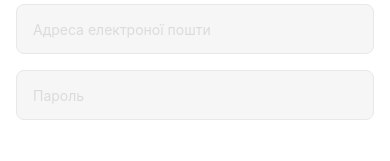
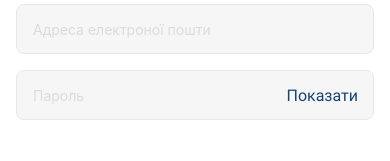
Before and after one commit to Maksym-Palii/ReactNativeFirst, a React Native app: screen / in a window 390 px wide. Shown: the part 516-677 px from the top of the page. Built offline with nearby package versions, Linux system fonts and the light colour scheme.

Commit message:
lesson-2 var-2

```diff
--- a/src/Screens/Segment/LoginScreen.jsx
+++ b/src/Screens/Segment/LoginScreen.jsx
@@ -18,14 +18,15 @@ const LoginScreen = () => {
         inputMode="email"
       />
 
-      {/* <Text style={styles.inputText}>Показати</Text> */}
-
+      <View>
         <TextInput
           style={styles.input}
           placeholder="Пароль"
           placeholderTextColor="#dbdbdb"
           secureTextEntry={true}
         />
+        <Text style={styles.inputText}>Показати</Text>
+      </View>
 
       <TouchableOpacity style={styles.btnTO}>
         <Text style={styles.btnTitle}>Увійти</Text>
@@ -70,6 +71,18 @@ const styles = StyleSheet.create({
     justifyContent: "center",
     backgroundColor: "#f6f6f6",
   },
+  inputText: {
+    position: "absolute",
+    right: 16,
+    top: 16,
+
+    fontFamily: "Roboto-R-400",
+
+    fontWeight: 400,
+    fontSize: 16,
+    lineHeight: 19,
+    color: "#1B4371",
+  },
 
   btnTO: {
     marginTop: 43 - 16,
--- a/src/Screens/Segment/RegistrationScreen.jsx
+++ b/src/Screens/Segment/RegistrationScreen.jsx
@@ -30,14 +30,15 @@ const RegistrationScreen = () => {
         inputMode="email"
       />
 
-      {/* <Text style={styles.inputText}>Показати</Text> */}
-
+      <View>
         <TextInput
           style={styles.input}
           placeholder="Пароль"
           placeholderTextColor="#dbdbdb"
           secureTextEntry={true}
         />
+        <Text style={styles.inputText}>Показати</Text>
+      </View>
 
       <TouchableOpacity style={styles.btnTO}>
         <Text style={styles.btnTitle}>Зареєструватися</Text>
@@ -97,7 +98,16 @@ const styles = StyleSheet.create({
   },
 
   inputText: {
-    marginTop: 1,
+    position: "absolute",
+    right: 16,
+    top: 16,
+
+    fontFamily: "Roboto-R-400",
+
+    fontWeight: 400,
+    fontSize: 16,
+    lineHeight: 19,
+    color: "#1B4371",
   },
   btnTO: {
     marginTop: 43 - 16,
```
Lines whose indentation alone changed are shown as unchanged.
